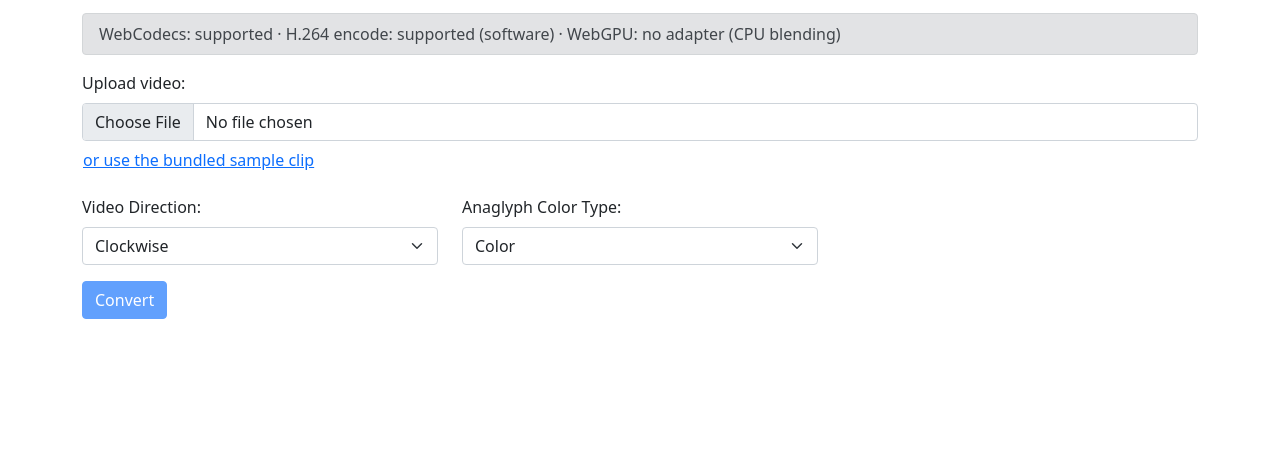
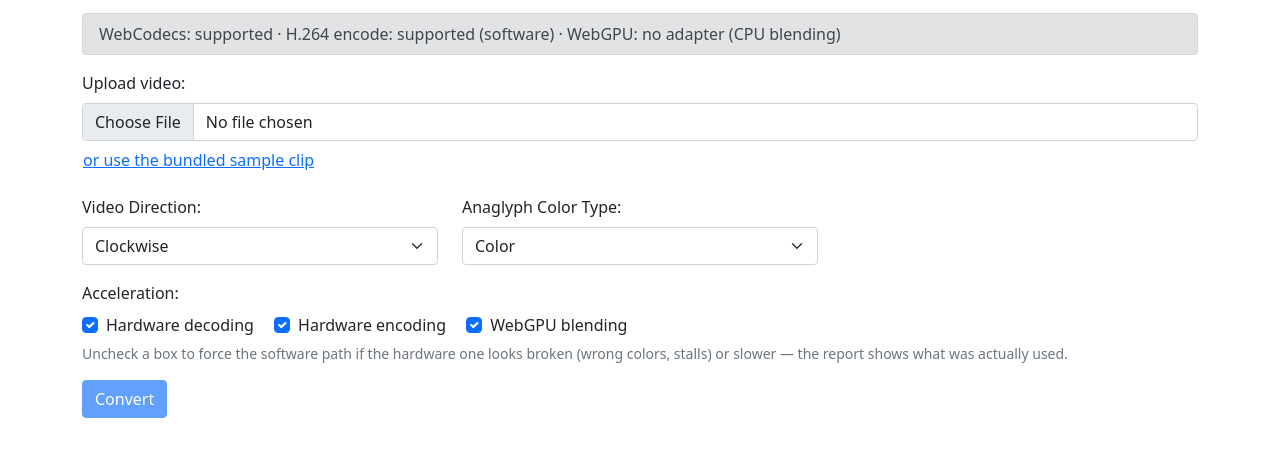
Before and after one commit to yossarianirving/anaglyph-wasm, a website: page video.html in a window 1280 px wide. Shown: the part 187-644 px from the top of the page. Drawn offline with nearby package versions, Linux system fonts and the light colour scheme.

Commit message:
Add acceleration checkboxes to the video converter UI
Hardware decoding, hardware encoding and WebGPU blending each get a
toggle (all on by default); the worker passes them through and the
report line shows what the browser actually used, so a broken or slow
hardware path can be forced to software per-stage.

```diff
--- a/video-worker.js
+++ b/video-worker.js
@@ -38,9 +38,11 @@ async function startConversion(data) {
       file: data.file,
       direction: data.direction,
       anaglyphType: data.anaglyphType,
+      acceleration: data.acceleration,
       // wasm-bindgen static async factory (async ctors are deprecated).
-      createBlender: (width, height, anaglyphType) =>
-        VideoBlender.new(width, height, anaglyphType),
+      // `backend` is "cpu" when the WebGPU blend toggle is off.
+      createBlender: (width, height, anaglyphType, backend) =>
+        VideoBlender.new(width, height, anaglyphType, backend ?? null),
       createTracker: async (width, height, reverse) => {
         // wasm-bindgen keeps Rust snake_case on the JS surface; pairing.js
         // speaks camelCase, so adapt here (the glue layer owns wasm shapes).
--- a/video.html
+++ b/video.html
@@ -76,6 +76,49 @@
                             <option value="optimized">Optimized</option>
                             <option value="true">True</option>
                         </select>
+                    </div>
+                </div>
+
+                <div class="mb-3">
+                    <span class="form-label d-block">Acceleration:</span>
+                    <div class="form-check form-check-inline">
+                        <input
+                            class="form-check-input"
+                            type="checkbox"
+                            id="hwDecode"
+                            checked
+                        />
+                        <label class="form-check-label" for="hwDecode"
+                            >Hardware decoding</label
+                        >
+                    </div>
+                    <div class="form-check form-check-inline">
+                        <input
+                            class="form-check-input"
+                            type="checkbox"
+                            id="hwEncode"
+                            checked
+                        />
+                        <label class="form-check-label" for="hwEncode"
+                            >Hardware encoding</label
+                        >
+                    </div>
+                    <div class="form-check form-check-inline">
+                        <input
+                            class="form-check-input"
+                            type="checkbox"
+                            id="webgpuBlend"
+                            checked
+                        />
+                        <label class="form-check-label" for="webgpuBlend"
+                            >WebGPU blending</label
+                        >
+                    </div>
+                    <div class="form-text">
+                        Uncheck a box to force the software path if the
+                        hardware one looks broken (wrong colors, stalls) or
+                        slower &mdash; the report shows what was actually
+                        used.
                     </div>
                 </div>
 
@@ -256,6 +299,11 @@
                         file: pickedFile,
                         direction: document.getElementById("videoDirection").value,
                         anaglyphType: document.getElementById("anaglyphType").value,
+                        acceleration: {
+                            decode: document.getElementById("hwDecode").checked,
+                            encode: document.getElementById("hwEncode").checked,
+                            webgpu: document.getElementById("webgpuBlend").checked,
+                        },
                     });
                 });
 
```
